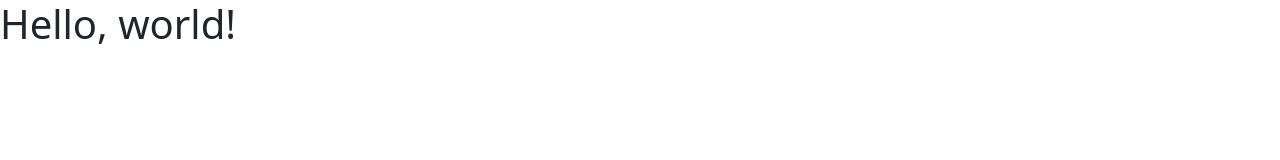
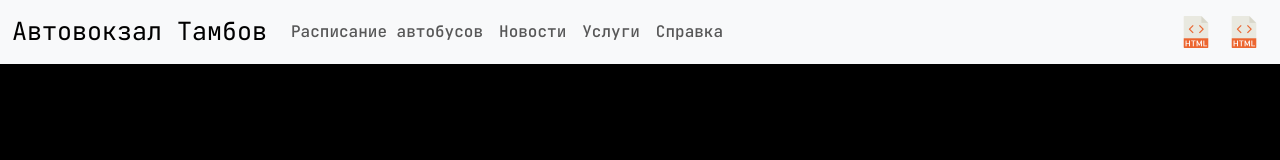
Before and after one commit to molchalivyichel/Sitebus-xd, a plain HTML site: page index.html in a window 1280 px wide. Drawn offline with nearby package versions, Linux system fonts and the light colour scheme.

Commit message:
makes hider

```diff
--- a/index.html
+++ b/index.html
@@ -6,15 +6,62 @@
     <title>Bootstrap demo</title>
     <!-- Setup bootstrap5 -->
     <link href="https://cdn.jsdelivr.net/npm/bootstrap@5.3.3/dist/css/bootstrap.min.css" rel="stylesheet" integrity="sha384-QWTKZyjpPEjISv5WaRU9OFeRpok6YctnYmDr5pNlyT2bRjXh0JMhjY6hW+ALEwIH" crossorigin="anonymous">
+    <script src="https://cdn.jsdelivr.net/npm/@popperjs/core@2.11.8/dist/umd/popper.min.js" integrity="sha384-I7E8VVD/ismYTF4hNIPjVp/Zjvgyol6VFvRkX/vR+Vc4jQkC+hVqc2pM8ODewa9r" crossorigin="anonymous"></script>
+    <script src="https://cdn.jsdelivr.net/npm/bootstrap@5.3.3/dist/js/bootstrap.min.js" integrity="sha384-0pUGZvbkm6XF6gxjEnlmuGrJXVbNuzT9qBBavbLwCsOGabYfZo0T0to5eqruptLy" crossorigin="anonymous"></script>
 
     <!-- Setup fonts from google fonts-->
-    <!-- check https://getbootstrap.com/docs/5.3/components/navbar/-->
     <link rel="preconnect" href="https://fonts.googleapis.com">
     <link rel="preconnect" href="https://fonts.gstatic.com" crossorigin>
     <link href="https://fonts.googleapis.com/css2?family=JetBrains+Mono:ital,wght@0,100..800;1,100..800&family=Roboto+Mono:ital,wght@0,100..700;1,100..700&display=swap" rel="stylesheet">
+
+    <!-- MY style css -->
+    <link href="main.css" rel="stylesheet" type="text/css">
+
   </head>
   <body>
-    <h1>Hello, world!</h1>
+
+    <section>
+
+    <nav class="navbar navbar-expand-lg bg-body-tertiary">
+      <div class="container-fluid">
+        <button class="navbar-toggler" type="button" data-bs-toggle="collapse" data-bs-target="#navbarNav" aria-controls="navbarNav" aria-expanded="false" aria-label="Toggle navigation">
+          <span class="navbar-toggler-icon"></span>
+        </button>
+        <a class="navbar-brand" href="#">Автовокзал Тамбов</a>
+        <div class="collapse navbar-collapse" id="navbarNav">
+          <ul class="navbar-nav">
+            <li class="nav-item">
+              <a class="nav-link" href="#">Расписание автобусов</a>
+            </li>
+            <li class="nav-item">
+              <a class="nav-link" href="#">Новости</a>
+            </li>
+            <li class="nav-item">
+              <a class="nav-link" href="#">Услуги</a>
+            </li>
+            <li class="nav-item">
+              <a class="nav-link" href="#">Справка</a>
+            </li>
+          </ul>
+        </div>
+
+        <div class="collapse navbar-collapse" id="navbarNav">
+          <ul class="navbar-nav ms-auto">
+            <li class="nav-item">
+              <a class="nav-link active" href="#"><img src="src\img\icon.png" alt="..." width="32" height="32"></a>
+            </li>
+            <li class="nav-item">
+              <a class="nav-link active" href="#"><img src="src\img\icon.png" alt="..." width="32" height="32"></a>
+            </li>
+
+          </ul>
+        </div>
+      </div>
+    </nav>
+
+    </section>
+
+
     <script src="https://cdn.jsdelivr.net/npm/bootstrap@5.3.3/dist/js/bootstrap.bundle.min.js" integrity="sha384-YvpcrYf0tY3lHB60NNkmXc5s9fDVZLESaAA55NDzOxhy9GkcIdslK1eN7N6jIeHz" crossorigin="anonymous"></script>
   </body>
 </html>
--- /dev/null
+++ b/main.css
@@ -0,0 +1,35 @@
+html {
+    font-size: 16px;
+}
+
+body {
+    font-family: 'JetBrains Mono', sans-serif;
+    font-size: 16px;
+    font-weight: 400;
+    color: #FFF;
+    background-color: black;
+    min-width: 320px;
+
+}
+
+img {
+    max-width: 100%;
+    height: auto;
+}
+
+.navbar-brand {
+    font-size: 25px;
+    color:black;
+}
+
+a {
+    color: #555;
+}
+
+a:hover {
+    color: #111111;
+}
+
+.nav-link {
+    font-weight: 500;
+}
```
Also changed, not shown: readme.md (added), src/img/icon.png (added).
